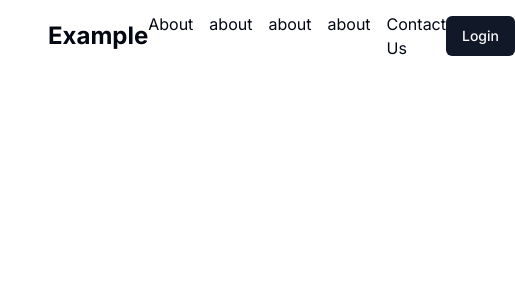
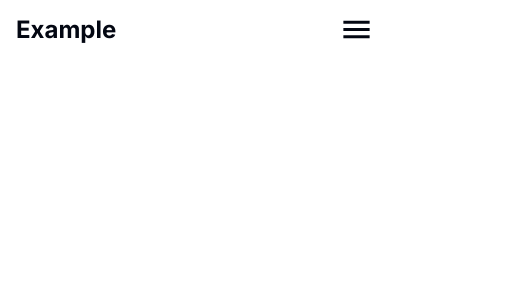
Before and after one commit to Siravitt/alumni-fe, a Next.js app in the folder user-fe/: page / in a window 390 px wide. Shown: the top 300 px of the page, 515 px wide, since content can reach past the window. Built offline with nearby package versions, Linux system fonts and the light colour scheme.

Commit message:
finished responsive navbar without styling

```diff
--- a/user-fe/package.json
+++ b/user-fe/package.json
@@ -11,6 +11,10 @@
     "format:fix": "prettier --write --ignore-path .gitignore ."
   },
   "dependencies": {
+    "@emotion/react": "^11.11.3",
+    "@emotion/styled": "^11.11.0",
+    "@mui/icons-material": "^5.15.5",
+    "@mui/material": "^5.15.5",
     "@radix-ui/react-slot": "^1.0.2",
     "class-variance-authority": "^0.7.0",
     "clsx": "^2.1.0",
--- a/user-fe/src/app/layout.tsx
+++ b/user-fe/src/app/layout.tsx
@@ -17,7 +17,7 @@ export default function RootLayout({
 }) {
   return (
     <html lang="en">
-      <body className={`${inter.className} px-[3rem]`}>{children}</body>
+      <body className={`${inter.className}`}>{children}</body>
     </html>
   )
 }
--- a/user-fe/src/components/navbar/NavBar.tsx
+++ b/user-fe/src/components/navbar/NavBar.tsx
@@ -2,30 +2,28 @@ import React from "react"
 import Logo from "./Logo"
 import Link from "next/link"
 import LoginButton from "./LoginButton"
+import NavBarMenu from "./NavBarMenu"
+import MenuIcon from "@mui/icons-material/Menu"
 
 function NavBar() {
   return (
-    <div className="flex items-center justify-between py-3">
+    <div className="flex items-center justify-between py-3 sm:px-[1rem] md:px-[2rem] lg:px-[3rem] xl:px-[3rem] 2xl:px-[15rem]">
       <Logo />
-      <div className="flex gap-[1rem]">
-        <div>
-          <Link href="">About</Link>
+      <div className="flex gap-[2rem]">
+        <div className="gap-[2rem] sm:hidden md:hidden lg:flex xl:flex 2xl:flex">
+          <NavBarMenu title="About" />
+          <NavBarMenu />
+          <NavBarMenu />
+          <NavBarMenu title="Contact Us" />
         </div>
-        <div>
-          <Link href="">about</Link>
+        <div className="flex gap-[1rem]">
+          <div className="sm:hidden md:block lg:block xl:block 2xl:block">
+            <LoginButton />
+          </div>
+          <div className="sm:block md:block lg:hidden xl:hidden 2xl:hidden">
+            <MenuIcon fontSize="large" />
+          </div>
         </div>
-        <div>
-          <Link href="">about</Link>
-        </div>
-        <div>
-          <Link href="">about</Link>
-        </div>
-        <div>
-          <Link href="">Contact Us</Link>
-        </div>
-      </div>
-      <div>
-        <LoginButton />
       </div>
     </div>
   )
--- /dev/null
+++ b/user-fe/src/components/navbar/NavBarMenu.tsx
@@ -0,0 +1,14 @@
+import Link from "next/link"
+import React from "react"
+import KeyboardArrowDownIcon from "@mui/icons-material/KeyboardArrowDown"
+
+function NavBarMenu({ title = "something", href = "" }) {
+  return (
+    <div className="flex items-center gap-3">
+      <Link href={href}>{title}</Link>
+      <KeyboardArrowDownIcon />
+    </div>
+  )
+}
+
+export default NavBarMenu
--- a/user-fe/tailwind.config.ts
+++ b/user-fe/tailwind.config.ts
@@ -16,6 +16,22 @@ const config = {
       screens: {
         "2xl": "1400px",
       },
+    },
+    screens: {
+      sm: "320px",
+      // => @media (min-width: 640px) { ... }
+
+      md: "640px",
+      // => @media (min-width: 768px) { ... }
+
+      lg: "1024px",
+      // => @media (min-width: 1024px) { ... }
+
+      xl: "1280px",
+      // => @media (min-width: 1280px) { ... }
+
+      "2xl": "1536px",
+      // => @media (min-width: 1536px) { ... }
     },
     extend: {
       colors: {
```
Also changed, not shown: 2 other files (tests, documents, lock files or other folders).
